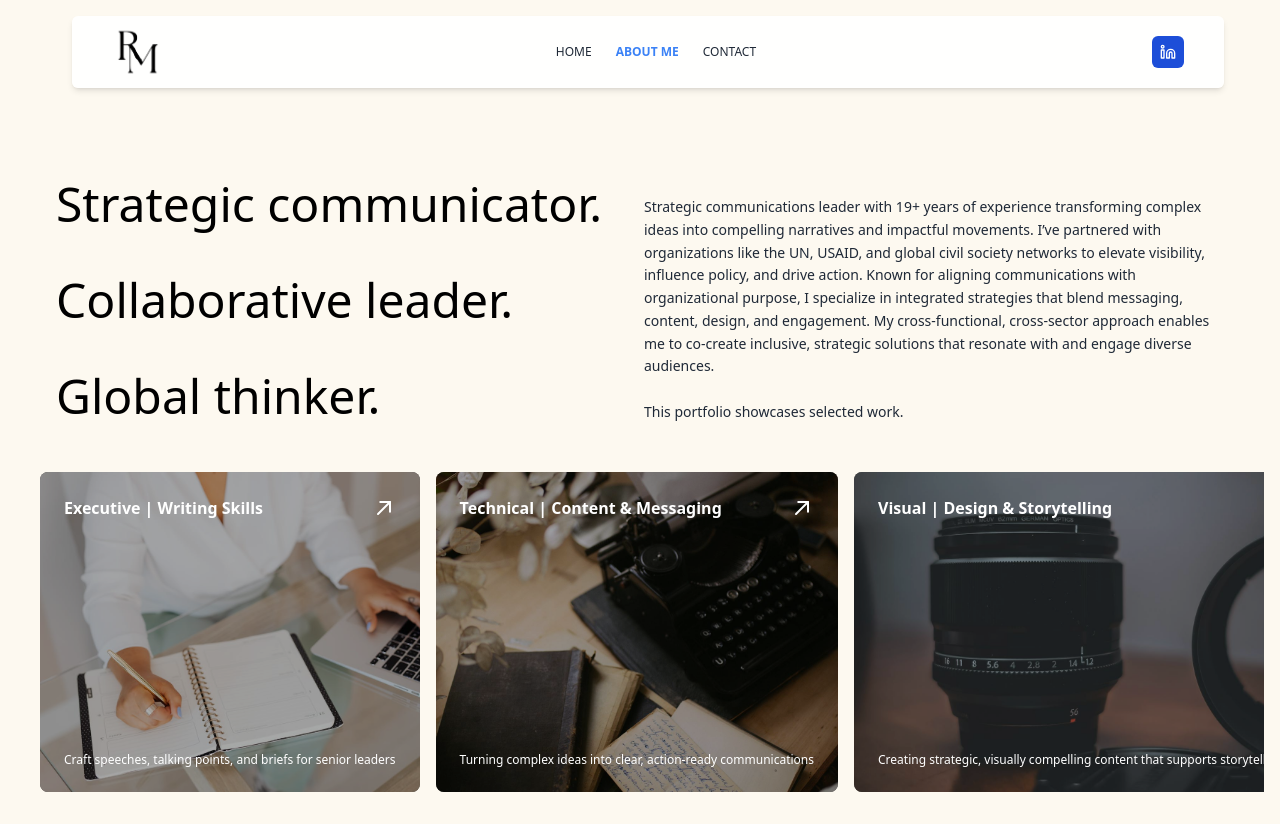
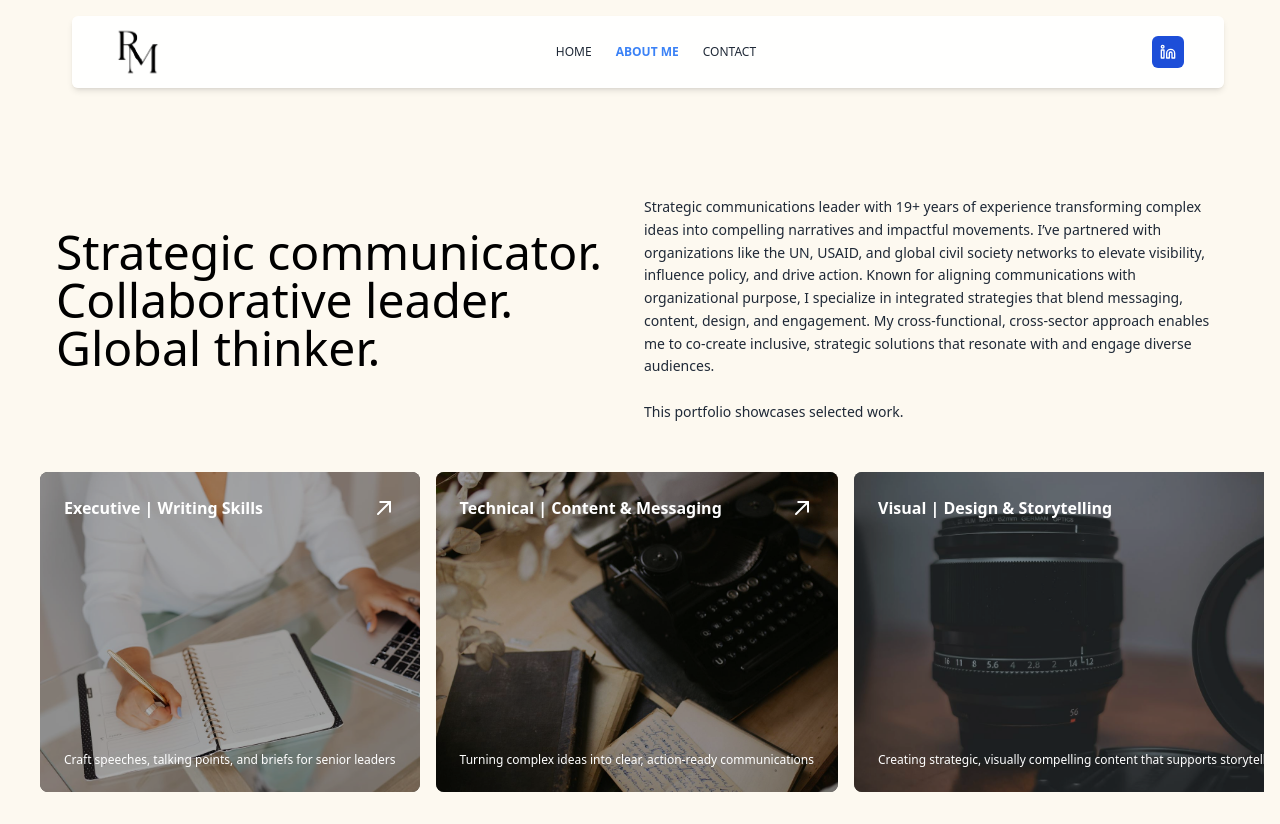
Before and after one commit to LNkholise/portfolio_rmabejane, a React (Create React App) app: page /selected-works in a window 1280 px wide. Built offline with nearby package versions, Linux system fonts and the light colour scheme.

Commit message:
Update Works.jsx
Span it

```diff
--- a/src/pages/Works.jsx
+++ b/src/pages/Works.jsx
@@ -43,7 +43,7 @@ function Works() {
     <div className="works min-h-screen p-4 bg-[#fdf9f0] flex flex-col justify-between">
       <div className="max-w-7xl mx-auto mt-40 mb-10 px-10 grid grid-cols-1 md:grid-cols-2 gap-2 items-center">
         <div>
-          <h1 className="md:text-5xl text-3xl  font-medium">Strategic communicator. <br /> <br /> Collaborative leader. <br /> <br /> Global thinker.</h1>
+          <h1 className="md:text-5xl text-3xl  font-medium">Strategic communicator. <span className="my-2"></span> Collaborative leader. <span className="my-2"></span> Global thinker.</h1>
         </div>
         <div>
           <p className="text-sm md:text-md text-gray-800 leading-relaxed font-light mt-5">
```
